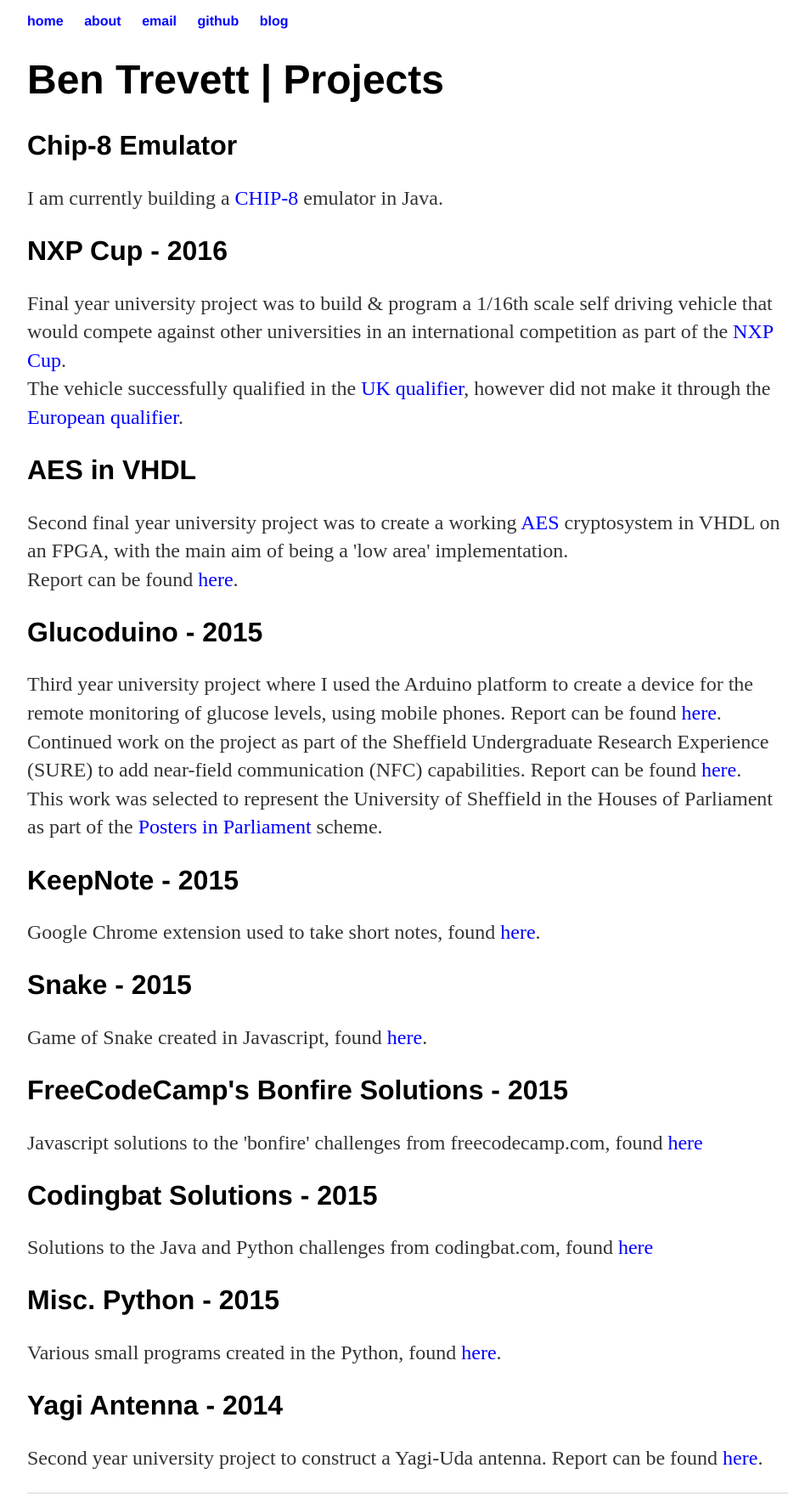
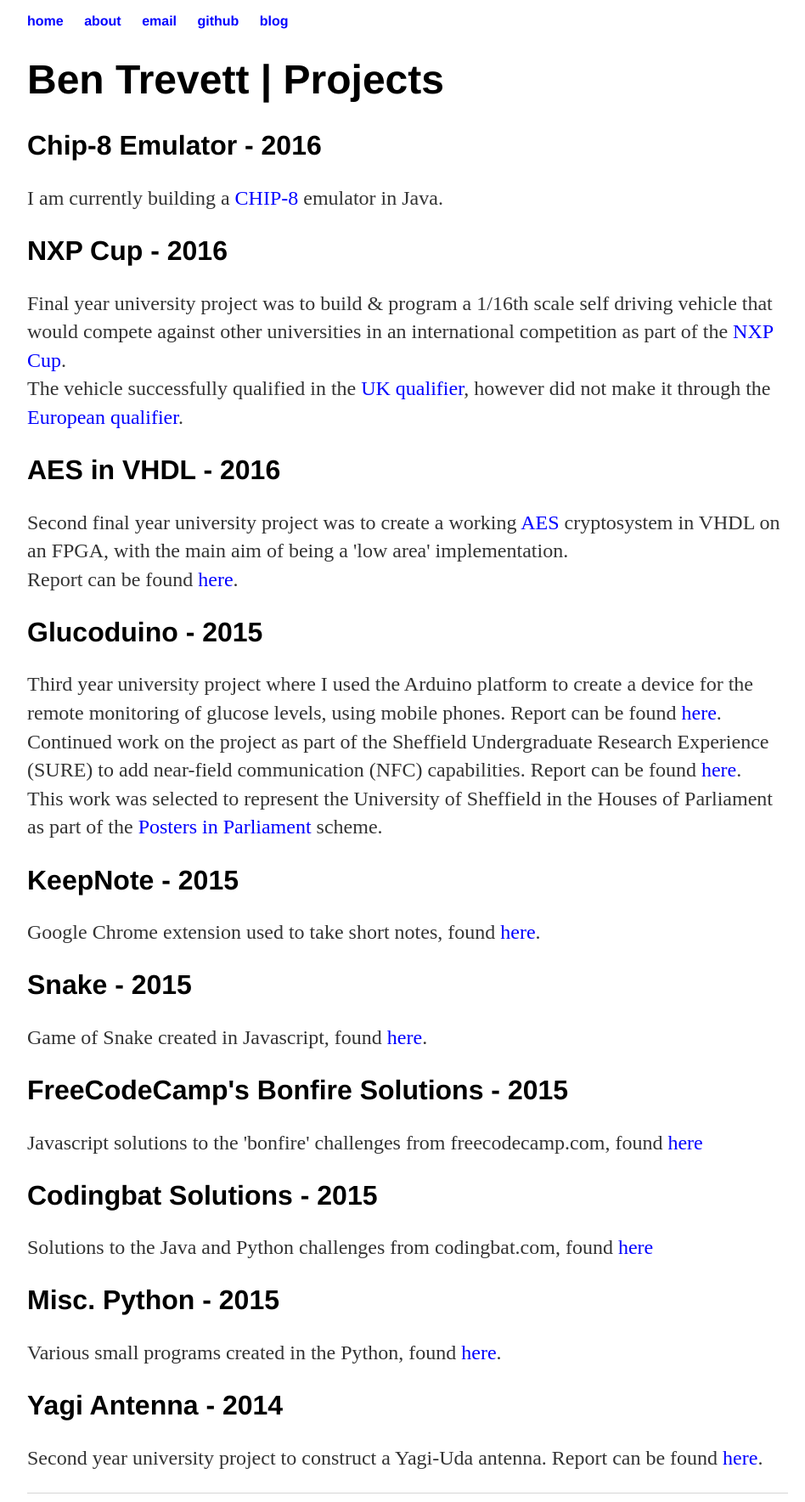
Before and after one commit to bentrevett/bentrevett.github.io, a Jekyll site: the page built from index.html, in a window 1280 px wide. Shown: the whole page at 85% size, without its empty margins (160-1108 px from the left). Built offline with Jekyll 4.4.1, drawn with Linux system fonts in a browser that asks for light colours.

Commit message:
Update index.html

```diff
--- a/index.html
+++ b/index.html
@@ -3,12 +3,12 @@ layout: default
 title: Ben Trevett | Projects
 ---
 	<h1>Ben Trevett | Projects</h1>
-	<h2>Chip-8 Emulator</h2>
+	<h2>Chip-8 Emulator - 2016</h2>
 	<p>I am currently building a <a href="https://en.wikipedia.org/wiki/CHIP-8">CHIP-8</a> emulator in Java.</p>
 	<h2>NXP Cup - 2016</h2>
 	<p>Final year university project was to build & program a 1/16th scale self driving vehicle that would compete against other universities in an international competition as part of the <a href="https://community.freescale.com/docs/DOC-1284">NXP Cup</a>.<br>
 	The vehicle successfully qualified in the <a href="https://community.nxp.com/docs/DOC-330005">UK qualifier</a>, however did not make it through the <a href="https://community.nxp.com/docs/DOC-330339">European qualifier</a>.</p>
-	<h2>AES in VHDL</h2>
+	<h2>AES in VHDL - 2016</h2>
 	<p>Second final year university project was to create a working <a href"https://en.wikipedia.org/wiki/Advanced_Encryption_Standard">AES</a> cryptosystem in VHDL on an FPGA, with the main aim of being a 'low area' implementation.<br>
 	Report can be found <a href="/aes_report.pdf">here</a>.</p>
 	<h2>Glucoduino - 2015</h2>
```
